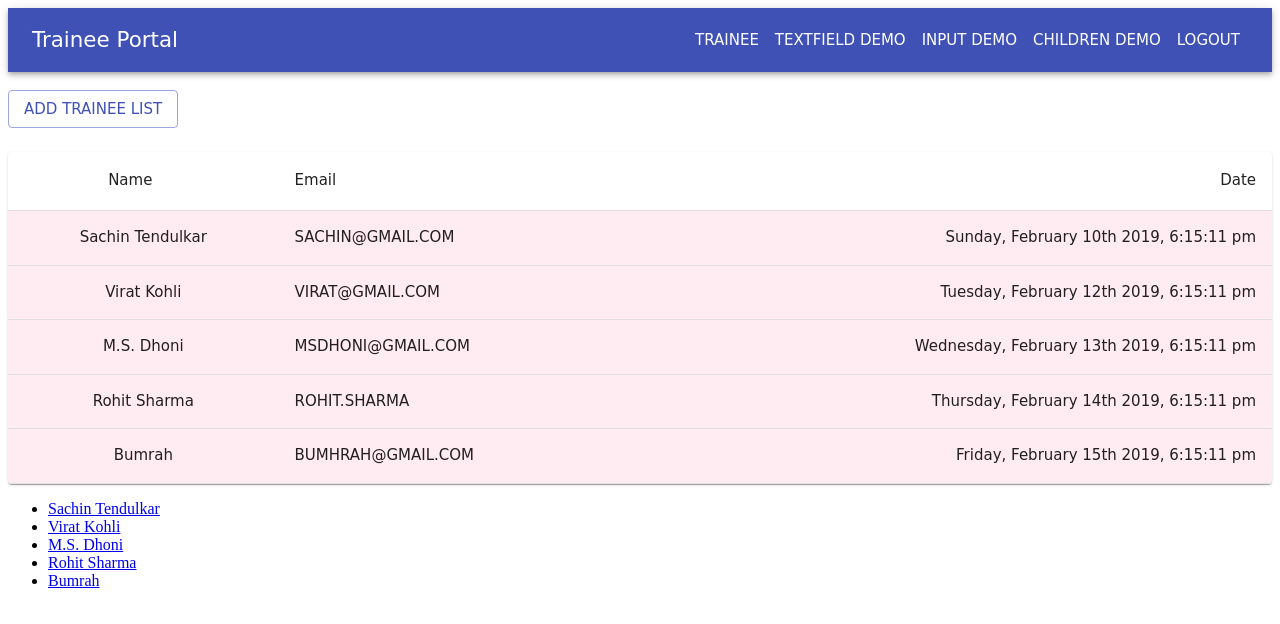
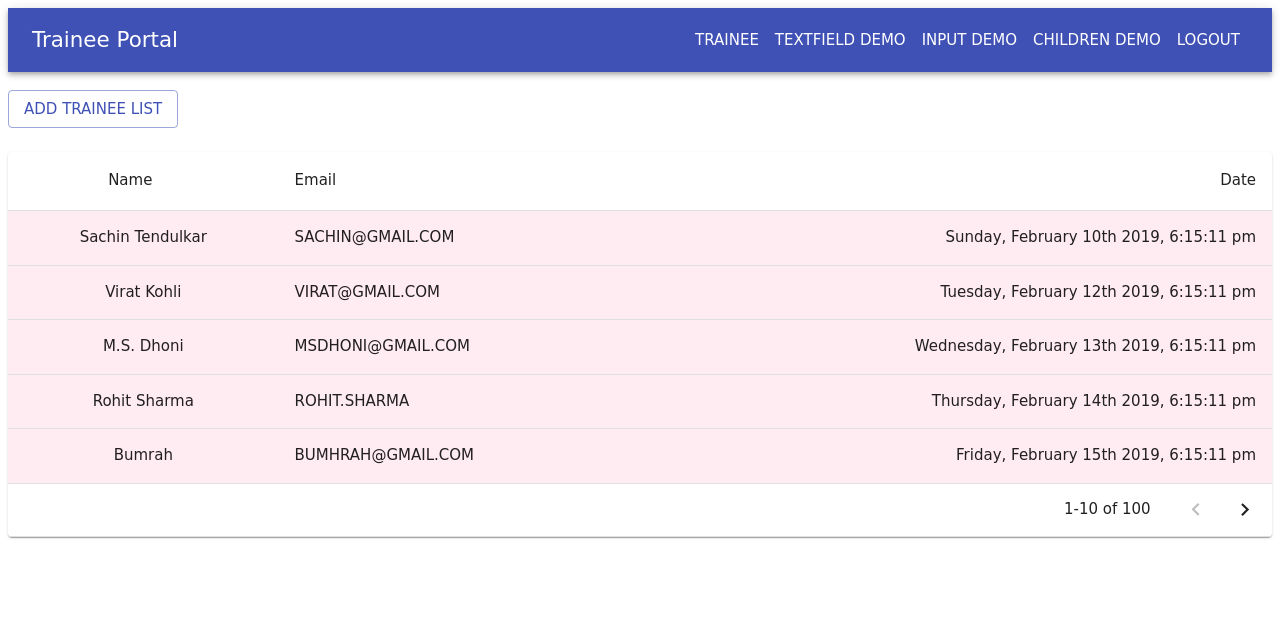
Before and after one commit to Rajshrishrimalshah/javascript-client, a React (Create React App) app: page / in a window 1280 px wide. Shown: the top 624 px of the page. Built offline with nearby package versions, Linux system fonts and the light colour scheme.

Commit message:
feat: Pagination completed

```diff
--- a/src/App.jsx
+++ b/src/App.jsx
@@ -11,10 +11,9 @@ import { BrowserRouter, Switch, Route } from "react-router-dom";
 import { PrivateRoute } from "./routes/PrivateRoute";
 import TextFieldDemo from "./pages/TextFieldDemo";
 import TraineeList from "./pages/Trainee/TraineeList";
-import EnhancedTable from './pages/Table/EnhancedTable';
 
 const App = () =>
-    //<EnhancedTable />
+
     <MuiThemeProvider theme={theme}>
       <BrowserRouter>
       <Switch>
--- a/src/pages/Table/Table.jsx
+++ b/src/pages/Table/Table.jsx
@@ -7,6 +7,7 @@ import TableCell from '@material-ui/core/TableCell';
 import TableHead from '@material-ui/core/TableHead';
 import TableRow from '@material-ui/core/TableRow';
 import TableSortLabel from '@material-ui/core/TableSortLabel';
+import TablePagination from '@material-ui/core/TablePagination';
 import Paper from '@material-ui/core/Paper';
 
 
@@ -27,7 +28,7 @@ class TablePage extends Component {
 
 
   render() {
-    const { classes, data, columns, onSort, order, orderBy } = this.props;
+    const { classes, count, data, columns, onSort, order, orderBy, page, onChangePage, rowsPerPage } = this.props;
 
 
     return (
@@ -75,7 +76,18 @@ class TablePage extends Component {
           ))
           }
         </TableBody>
-
+        <TablePagination
+                rowsPerPageOptions={[]}
+                colSpan={3}
+                count={count}
+                page={page}
+                SelectProps={{
+                  inputProps: { 'aria-label': 'Rows per page' },
+                  native: true,
+                }}
+                onChangePage={onChangePage}
+                  rowsPerPage={10}
+              />
 
       </Table>
     </Paper>
--- a/src/pages/Trainee/TraineeList.jsx
+++ b/src/pages/Trainee/TraineeList.jsx
@@ -14,6 +14,7 @@ class TraineeList extends Component {
       open: false,
       orderBy:"",
       order:"asc",
+      page:0,
       user: {
         name: "",
         email: "",
@@ -56,9 +57,14 @@ class TraineeList extends Component {
       orderBy: property
     })
   }
+  handleChangePage = (event, newPage) => {
+    this.setState({
+      page: newPage,
+    })
+  }
 
   render() {
-    const { open, order, orderBy } = this.state;
+    const { open, order, orderBy, page } = this.state;
     const { match } = this.props;
     // console.log(match);
 
@@ -95,20 +101,33 @@ class TraineeList extends Component {
               format: this.getFormattedDate,
             },
           ]}
+          actions={[
+            {
+              icon: "EditIcon",
+              handler: this.handleEditDialogOpen,
+            },
+            {
+              icon: "DeleteIcon" ,
+              handler: this.handleRemoveDialogOpen,
+            },
+          ]}
           orderBy={orderBy}
           order={order}
           onSort={this.handleSort}
           onSelect={this.handleSelect}
+          count={100}
+          page={page}
+          onChangePage={this.handleChangePage}
 
         />
 
-        <ul>
+        {/* <ul>
           {trainees.map(({ id, name }) => (
             <li key={id}>
               <Link to={`${match.url}/${id}`}> {name} </Link>
             </li>
           ))}
-        </ul>
+        </ul> */}
       </>
     );
   }
```
